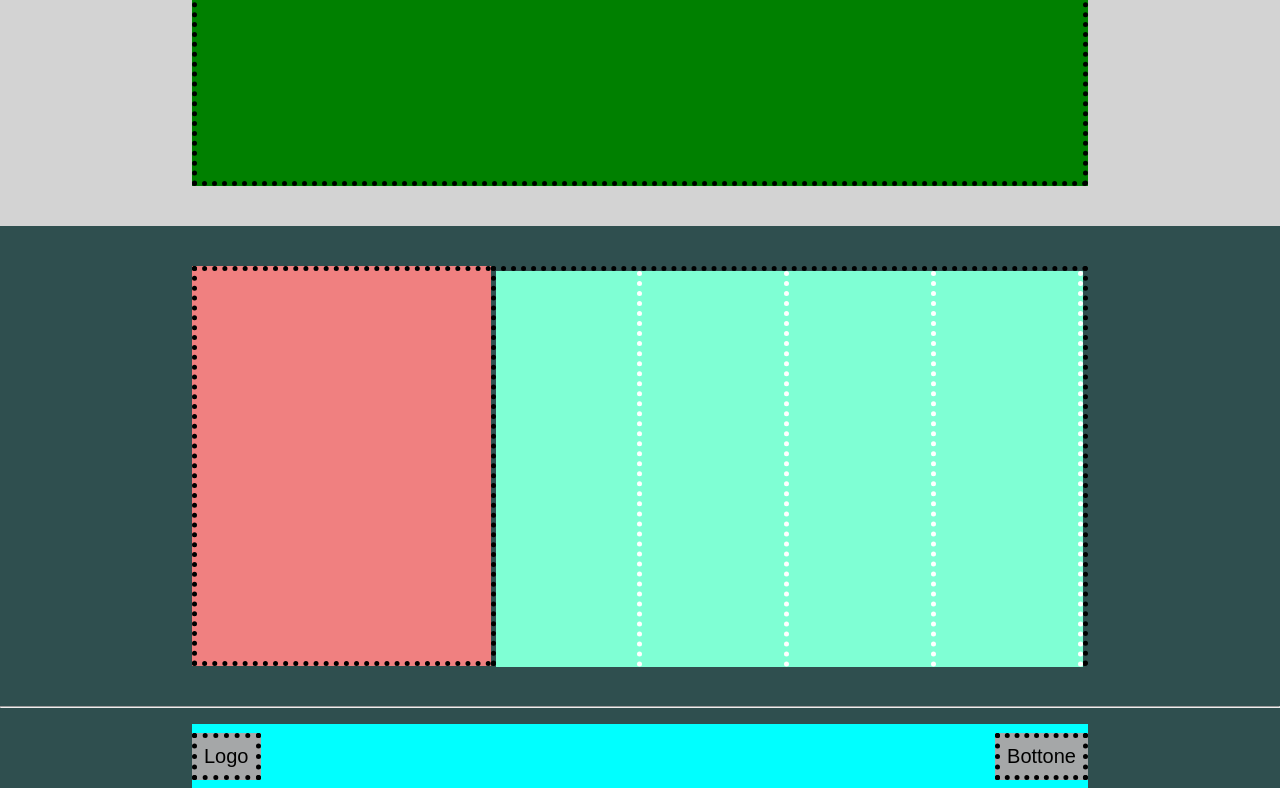
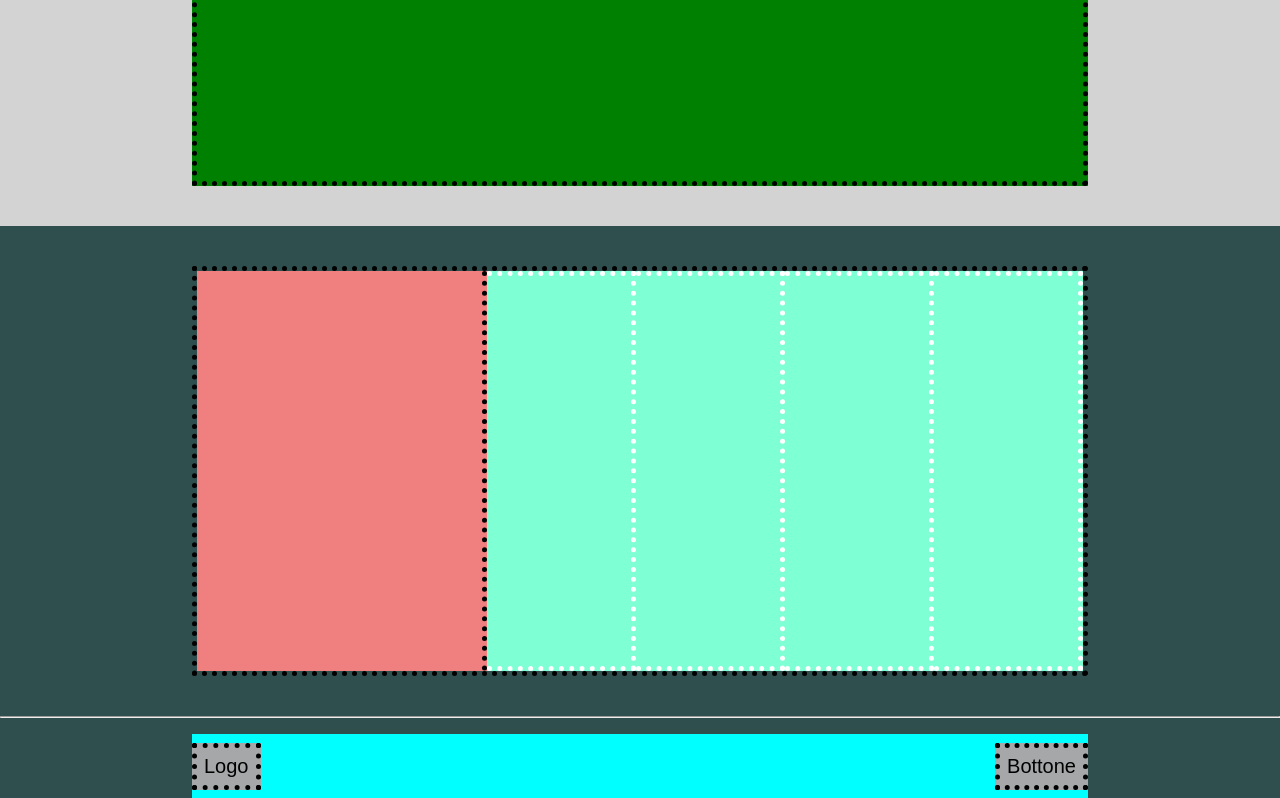
Before and after one commit to EdoardoMenicucci/htmlcss-struttura-discord, a plain HTML site: page index.html in a window 1280 px wide. Shown: the part 2414-3212 px from the top of the page. Drawn offline with Linux system fonts and the light colour scheme.

Commit message:
Correzzione sezioni disallineate

```diff
--- a/css/style.css
+++ b/css/style.css
@@ -126,17 +126,20 @@ nav {
     background-color: lightcoral;
     width: calc(70vw / 3);
     height: 50vh;
+    border-right: 5px dotted black;
 }
 
-.sciano {
-    width: calc((70vw / 3) * 2);
-}
+/* .sciano {
+    width: calc((70vw / 3) * 2);  NON UTILE/ DISALLINEA SEZIONI
+} */
 
 .ciano {
     background-color: aquamarine;
     width: 12vw;
-    height: 49.5vh;
+    height: 50vh;
+    border-top: 5px dotted white;
     border-right: 5px dotted white;
+    border-bottom: 5px dotted white;
 
 }
 
--- a/index.html
+++ b/index.html
@@ -88,11 +88,11 @@
         </section>
         <section class="darkgr">
             <section class="hsez mauto">
-                <section class="sq flex">
-                    <section class="darkpink borderdotd">
+                <section class="flex  borderdot">
+                    <section class="darkpink">
 
                     </section>
-                    <section class="sciano borderdot flex">
+                    <!-- <section class="sciano borderdot flex"> -->
                     <section class="ciano">
 
                     </section>
@@ -106,7 +106,7 @@
 
                     </section>
 
-                    </section>
+                    <!-- </section>  DISALLINEA SEZIONI-->
                 </section>
 
             </section>
```
Lines whose indentation alone changed are shown as unchanged.
